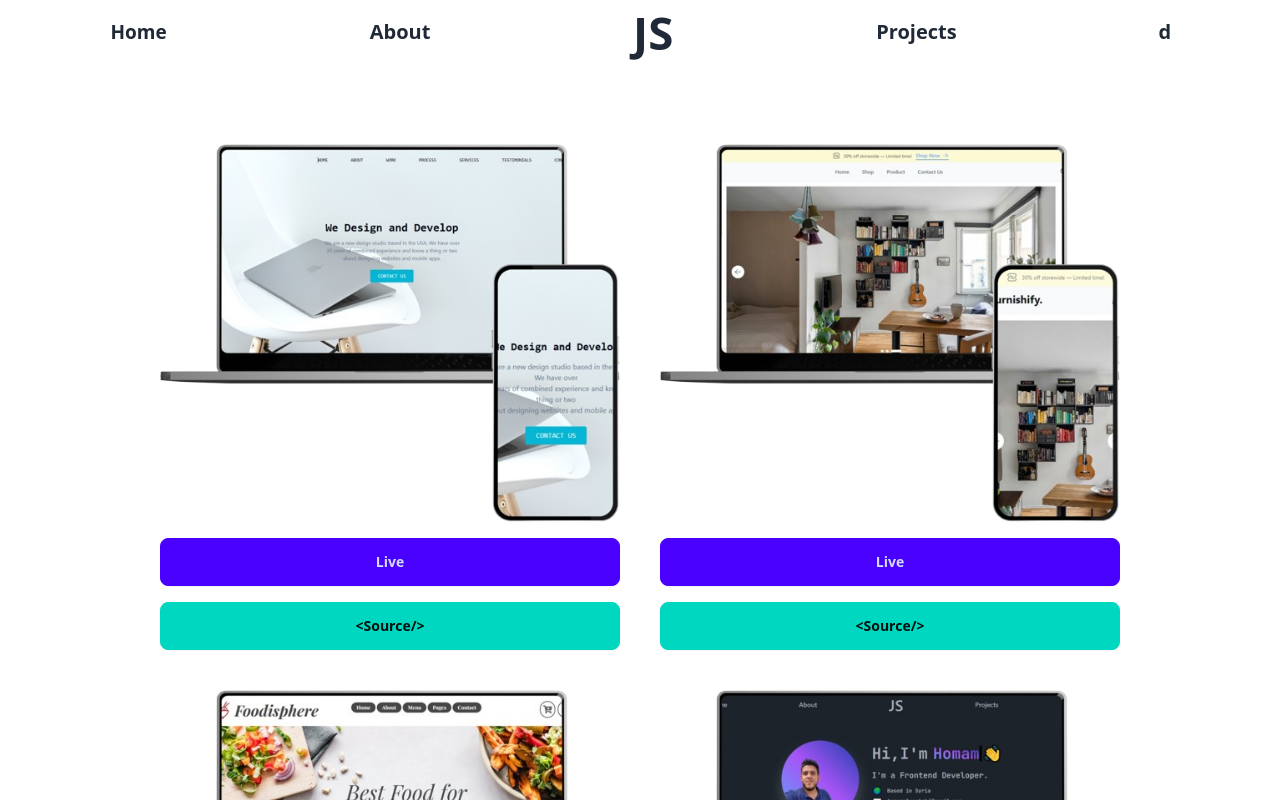
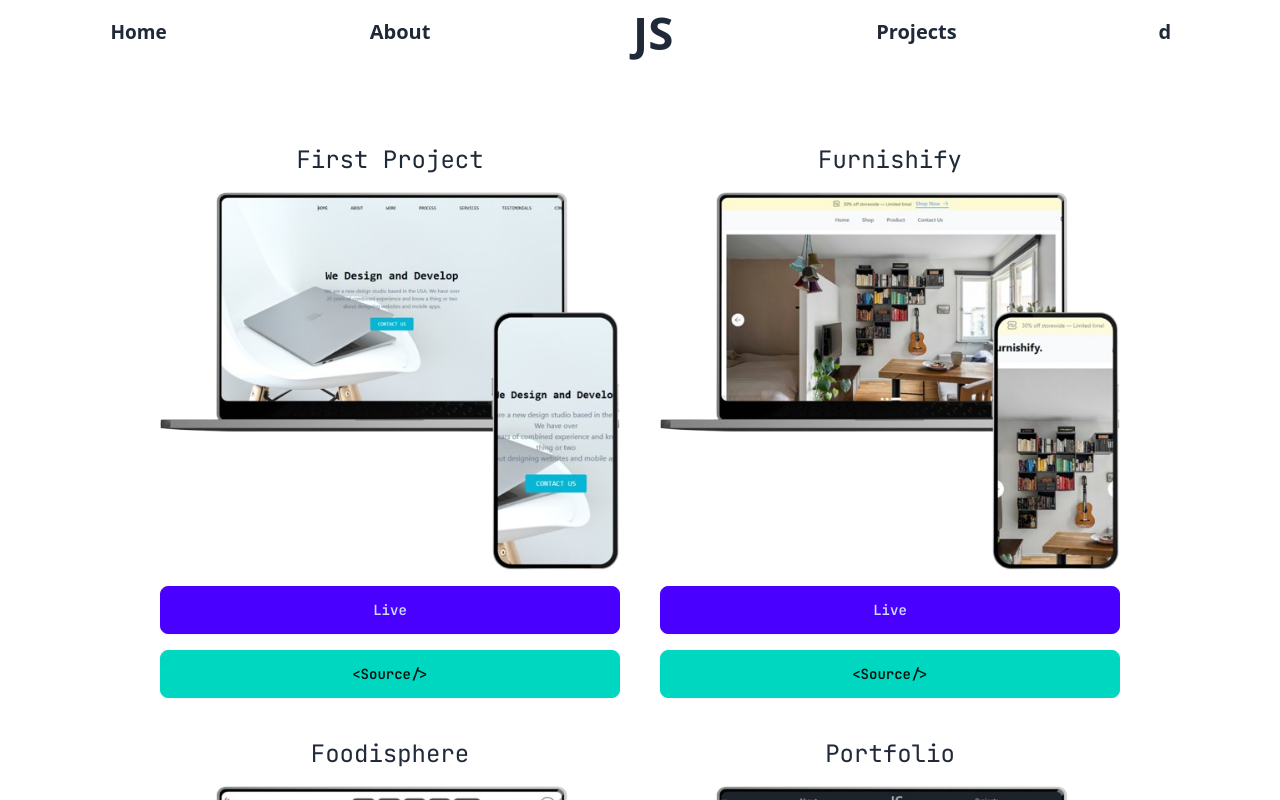
Before and after one commit to HomamAlyaghshi/portfolio, a React (Create React App) app: page /projectspage in a window 1280 px wide. Shown: the top 800 px of the page. Built offline with nearby package versions, Linux system fonts and the light colour scheme.

Commit message:
project page added

```diff
--- a/src/components/Projects.jsx
+++ b/src/components/Projects.jsx
@@ -3,26 +3,34 @@ import React from "react";
 const Projects = () => {
   return (
     <div className="w-full h-full">
-      <div className="px-16 py-10  my-10 mx-24 grid grid-cols-2 justify-center items-center gap-10">
+      <div className="px-16 py-10  my-10 mx-24 grid grid-cols-2 justify-center items-center gap-10 font-mono">
         <div className="grid  justify-center items-center gap-4">
+            <h1 className="text-center text-2xl">First Project</h1>
           <img alt="project1" src="/images/project1.png" />
           <button className="btn btn-primary">Live</button>
           <button className="btn btn-accent">&lt;Source/&gt;</button>
 
         </div>
         <div className="grid justify-center items-center gap-4">
+        <h1 className="text-center text-2xl">Furnishify</h1>
+
           <img alt="project2" src="/images/project2.png" />
           <button className="btn btn-primary">Live</button>
           <button className="btn btn-accent">&lt;Source/&gt;</button>
 
+
         </div>
         <div className="grid justify-center items-center gap-4">
+        <h1 className="text-center text-2xl">Foodisphere</h1>
+
           <img alt="project3" src="/images/project3.png" />
           <button className="btn btn-primary">Live</button>
           <button className="btn btn-accent">&lt;Source/&gt;</button>
 
         </div>
         <div className="grid justify-center items-center gap-4">
+        <h1 className="text-center text-2xl">Portfolio</h1>
+
           <img alt="project4" src="/images/project4.png" />
           <button className="btn btn-primary">Live</button>
           <button className="btn btn-accent">&lt;Source/&gt;</button>
```
